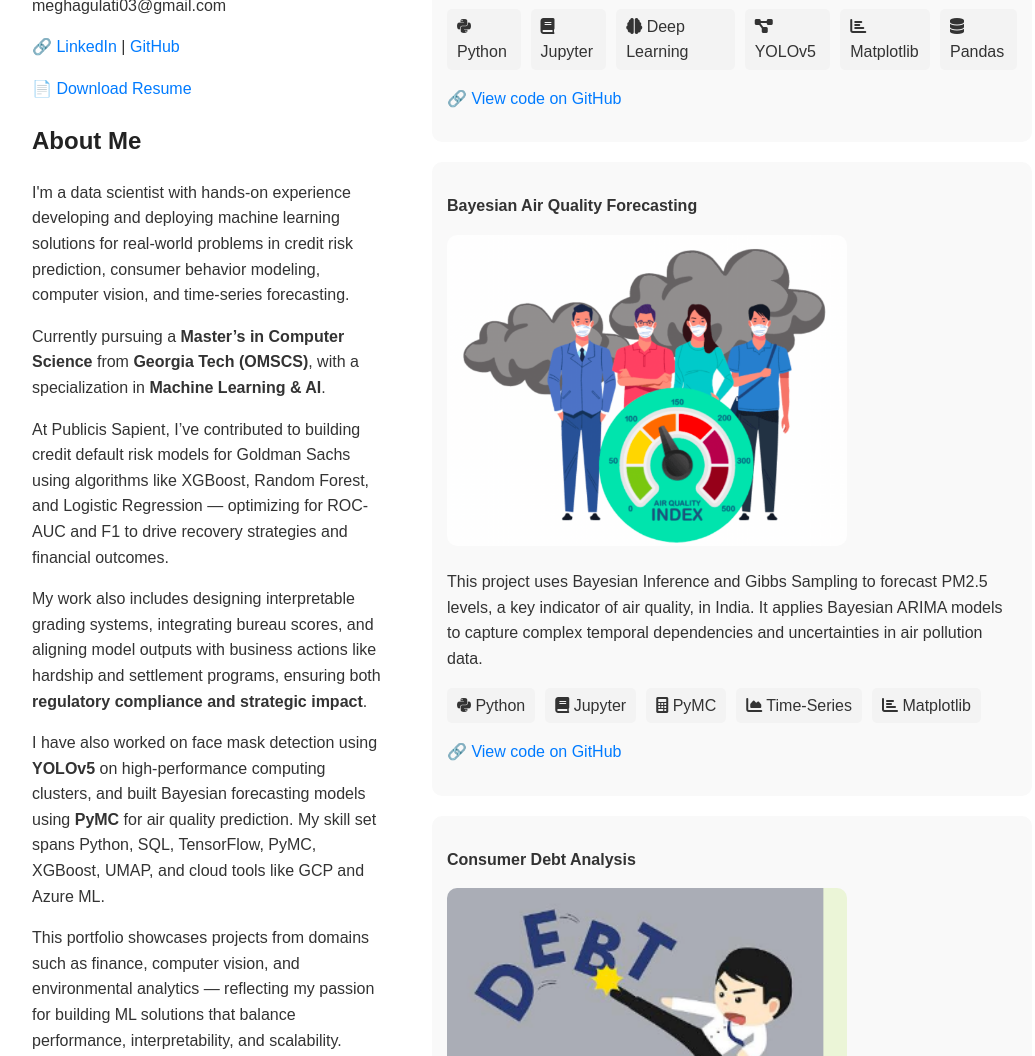
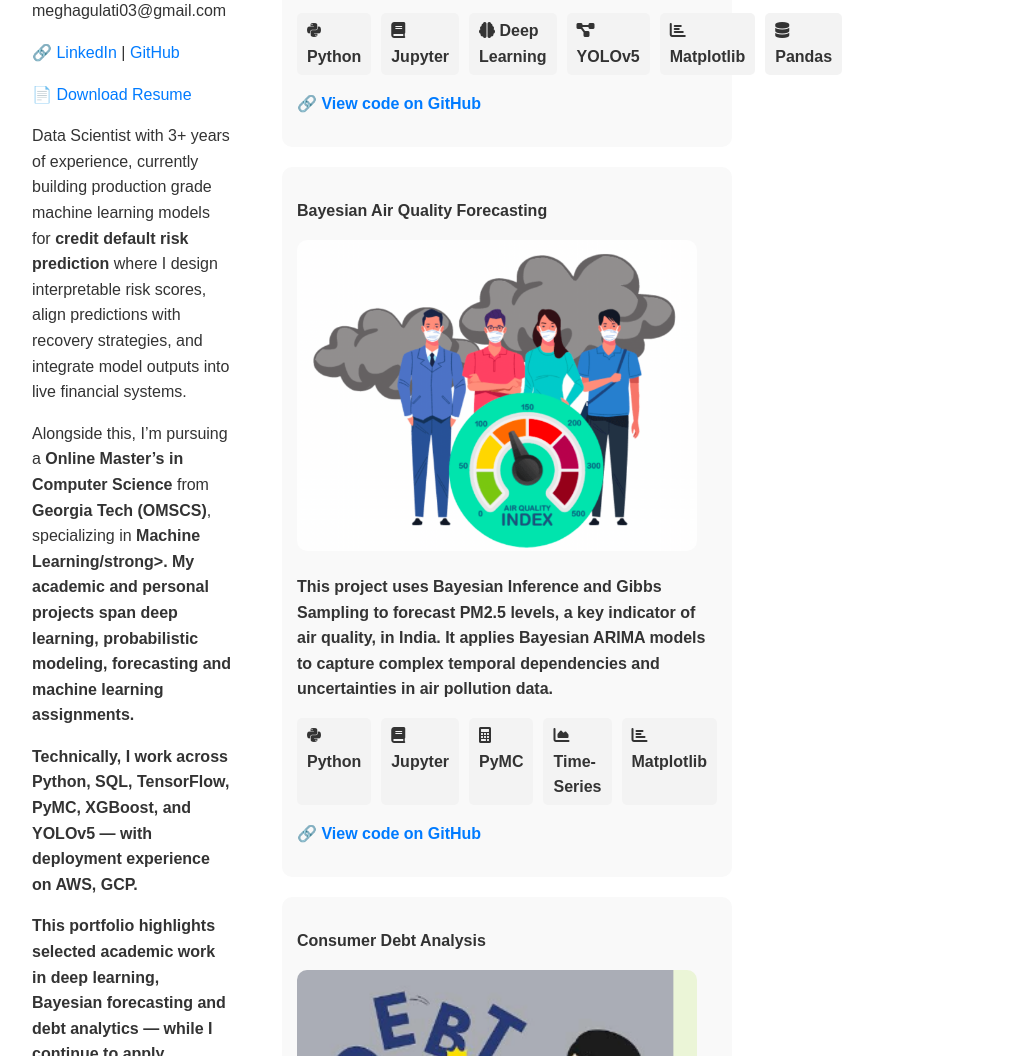
Before and after one commit to megha102/megha102.github.io, a plain HTML site: page index.html in a window 1280 px wide. Shown: the part 420-1476 px from the top of the page, without its empty margins (108-1143 px from the left). Drawn offline with Linux system fonts and the light colour scheme.

Commit message:
update description

```diff
--- a/index.html
+++ b/index.html
@@ -73,7 +73,6 @@
         <!-- Left Section -->
         <div class="left-section">
             <h1>Megha Gulati</h1>
-            <p><strong>Data Scientist | Machine Learning | AI</strong></p>
 
             <!-- Professional Photo -->
             <div class="profile-photo" style="text-align: center; margin: 20px 0;">
@@ -85,18 +84,21 @@
             <p>🔗 <a href="https://www.linkedin.com/in/megha102">LinkedIn</a> | <a href="https://github.com/megha102">GitHub</a></p>
             <p><a href="Megha_Gulati_Resume.pdf" download class="download-btn">📄 Download Resume</a></p>
 
-            <h2>About Me</h2>
-            <p>I'm a data scientist with hands-on experience developing and deploying machine learning solutions for real-world problems in credit risk prediction, consumer behavior modeling, computer vision, and time-series forecasting.</p>
+            <p>
+                Data Scientist with 3+ years of experience, currently building production grade machine learning models</strong> for <strong>credit default risk prediction</strong> where I design interpretable risk scores, align predictions with recovery strategies, and integrate model outputs into live financial systems.
+                </p>
 
-            <p>Currently pursuing a <strong>Master’s in Computer Science</strong> from <strong>Georgia Tech (OMSCS)</strong>, with a specialization in <strong>Machine Learning & AI</strong>.</p>
+                <p>
+                Alongside this, I’m pursuing a <strong> Online Master’s in Computer Science</strong> from <strong>Georgia Tech (OMSCS)</strong>, specializing in <strong>Machine Learning/strong>. My academic and personal projects span deep learning, probabilistic modeling, forecasting and machine learning assignments.
+                </p>
 
-            <p>At Publicis Sapient, I’ve contributed to building credit default risk models for Goldman Sachs using algorithms like XGBoost, Random Forest, and Logistic Regression — optimizing for ROC-AUC and F1 to drive recovery strategies and financial outcomes.</p>
+                <p>
+                Technically, I work across Python, SQL, TensorFlow, PyMC, XGBoost, and YOLOv5 — with deployment experience on AWS, GCP.
+                </p>
 
-            <p>My work also includes designing interpretable grading systems, integrating bureau scores, and aligning model outputs with business actions like hardship and settlement programs, ensuring both <strong>regulatory compliance and strategic impact</strong>.</p>
-
-            <p>I have also worked on face mask detection using <strong>YOLOv5</strong> on high-performance computing clusters, and built Bayesian forecasting models using <strong>PyMC</strong> for air quality prediction. My skill set spans Python, SQL, TensorFlow, PyMC, XGBoost, UMAP, and cloud tools like GCP and Azure ML.</p>
-
-            <p>This portfolio showcases projects from domains such as finance, computer vision, and environmental analytics — reflecting my passion for building ML solutions that balance performance, interpretability, and scalability.</p>
+                <p>
+                This portfolio highlights selected academic work in deep learning, Bayesian forecasting and debt analytics — while I continue to apply machine learning in production within the finance domain.
+                </p>
 
         </div>
 
```
